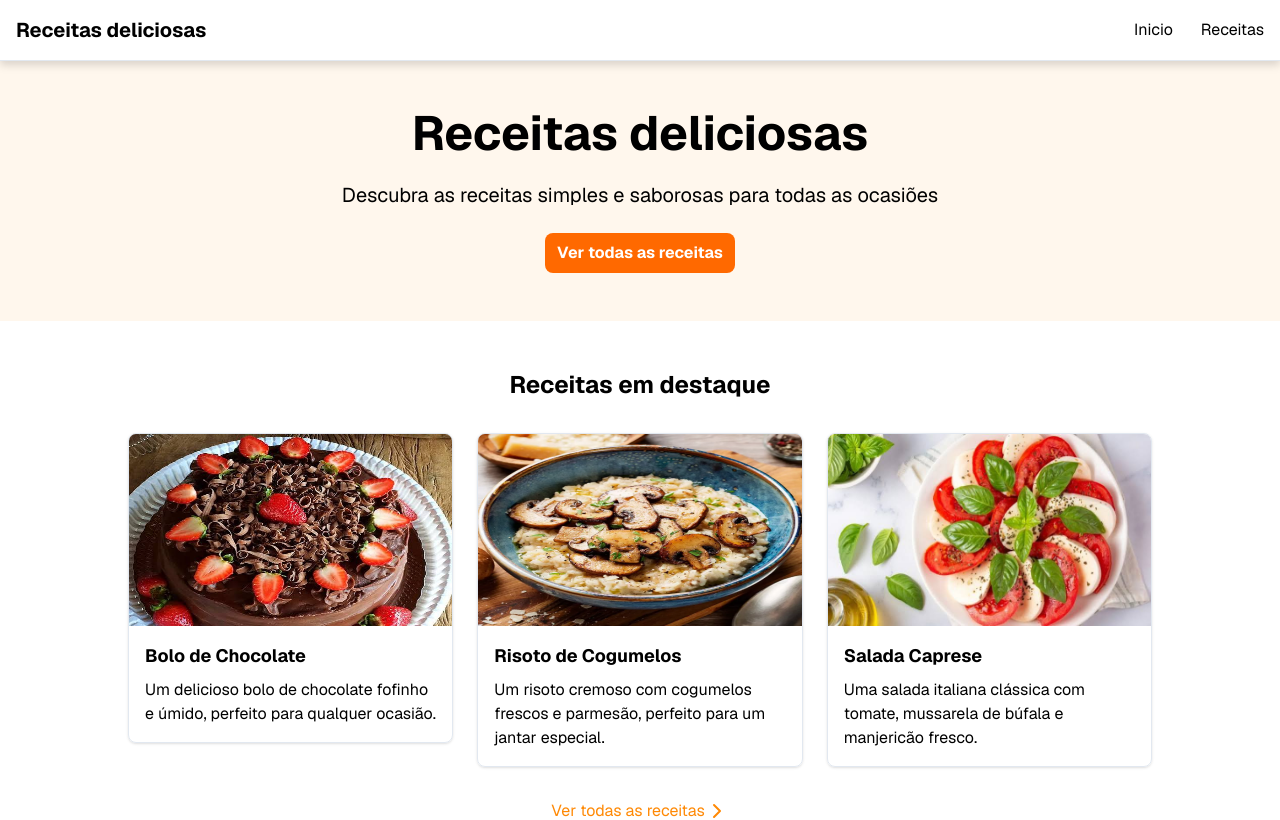
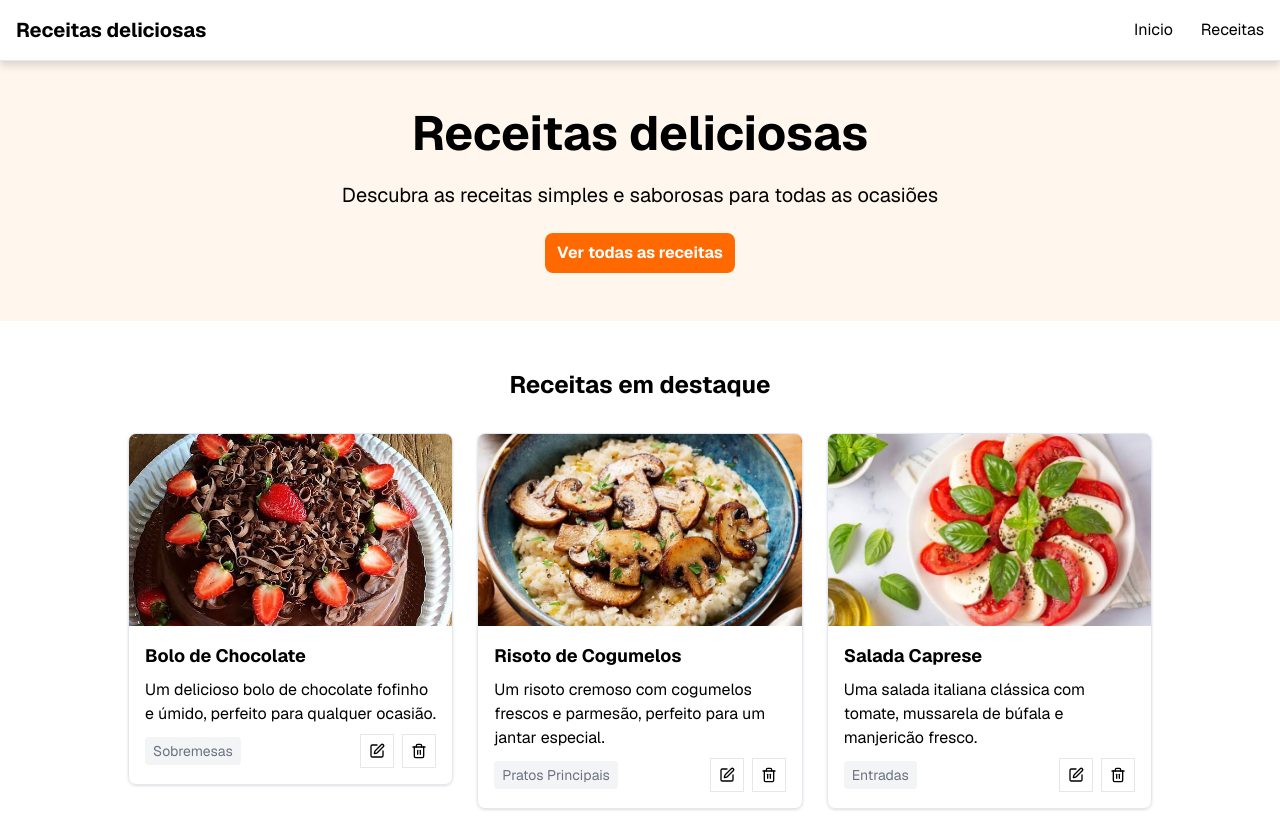
Before and after one commit to Dudruu/siteReceitas, a Next.js app: page / in a window 1280 px wide. Shown: the top 820 px of the page. Built offline with nearby package versions, Linux system fonts and the light colour scheme.

Commit message:
feat:previne comportamento de navegação

```diff
--- a/src/components/recipeCards/index.tsx
+++ b/src/components/recipeCards/index.tsx
@@ -2,35 +2,49 @@ import Link from "next/link";
 import Image from "next/image";
 
 import { Recipe } from "@/src/lib/data";
+import { Edit, Trash2 } from "lucide-react";
 interface RecipeCardProps {
-    recipe: Recipe
+  recipe: Recipe;
 }
+
+export default function RecipeCard({ recipe }: RecipeCardProps) {
+    const handleEdit = (e:  React.MouseEvent<HTMLButtonElement>)=>{
+        e.preventDefault();
+
+    }
+    const handleDelete = (e:  React.MouseEvent<HTMLButtonElement>)=>{
+        e.preventDefault
+    }
+  return (
+    <Link href={`/receitas/${recipe.id}`}>
+      <div className="border-slate-200 border rounded-lg overflow-hidden shadow-sm transition-shadow hover:shadow-md">
+        <div className="relative h-48 w-full">
+          <Image src={recipe.image} alt={recipe.title} className="object-cover" fill />
+        </div>
+
+          <div className="flex flex-col p-4 gap-2  ">
+        <div className="space-y-2">
+            <h3 className="font-bold text-lg hover:text-orange-500 transition-colors">{recipe.title}</h3>
+            <p>{recipe.description}</p>
+          </div>
 
 
 
-export default function RecipeCard({recipe}:RecipeCardProps){
-    return(
-        <Link href= {`/receitas/${recipe.id}`}>
-            <div className="border-slate-200 border rounded-lg overflow-hidden shadow-sm transition-shadow hover:shadow-md">
-                <div className="relative h-48 w-full">
-                    <Image
-                    src={recipe.image}
-                    alt={recipe.title}
-                    fill
-                    />
-
-
-                </div>
-                <div className="flex flex-col p-4 gap-2  ">
-                    <h3 className="font-bold text-lg">{recipe.title}</h3>
-                    <p>{recipe.description}</p>
-                </div>
+          <div className="flex items-center justify-between w-full">
+            <span className="text-sm bg-gray-100 px-2 py-1 text-gray-500 rounded">
+              {recipe.category}
+            </span>
+            <div className="flex gap-2">
+               < button type="button"className="p-2 border border-gray-200 hover:bg-gray-200 transition-colors cursor-pointer">
+                        <Edit size={16}/>
+                </button>
+                <button  type="button" className="p-2 border border-gray-200 hover:bg-gray-200 transition-colors cursor-pointer">
+                        <Trash2 size={16}/>
+                </button>
             </div>
-        </Link>
-
-
-
-    );
-
-
+          </div>
+        </div>
+      </div>
+    </Link>
+  );
 }
```
